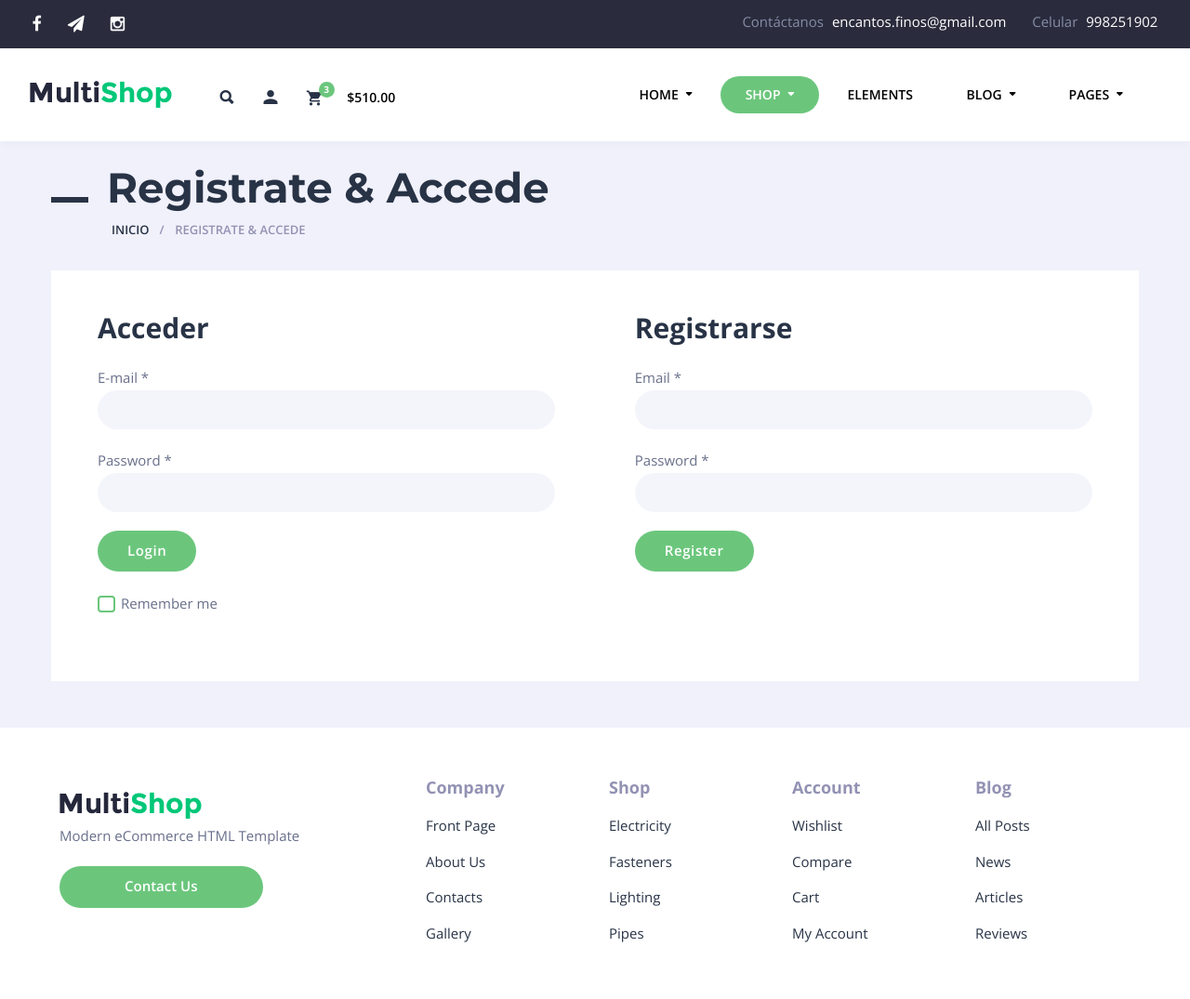
After one commit to Elsa-Cotrina/encantos-finos, a Django app: page /usuario/add in a window 1280 px wide. The commit adds this page. Shown: the whole page at 93% size. Run offline with Django 3.2, Linux system fonts and the light colour scheme; grey boxes labelled with a size stand in for pictures from a placeholder-image service; some libraries are stand-ins or nearby versions; some web fonts are replaced.

Commit message:
usuario logout

```diff
--- a/proyecto/proyecto/settings.py
+++ b/proyecto/proyecto/settings.py
@@ -133,8 +133,6 @@ DEFAULT_AUTO_FIELD = 'django.db.models.BigAutoField'
 # MEDIA_ROOT = os.path.join(BASE_DIR,'media')
 # MEDIA_URL = '/media/'
 
-
-
 cloudinary.config(
   cloud_name = "deskg6uru",
   api_key = "636214487824196",
--- /dev/null
+++ b/proyecto/web/templates/cuenta.html
@@ -0,0 +1,6 @@
+{% extends 'layout.html' %}
+{% block content %}
+<div class="cont maincont">
+    <h1 class="maincont-ttl">Bienvenido {{user.username}}</h1>
+</div>
+{% endblock %}
--- a/proyecto/web/templates/includes/header.html
+++ b/proyecto/web/templates/includes/header.html
@@ -1,7 +1,8 @@
+{% load static %}
 <div class="site-header">
 
     <p class="h-logo">
-        <a href="index.html"><img src="img/logo.png" alt="MultiShop"></a>
+        <a href="/"><img src="{% static 'img/logo.png' %}" alt="MultiShop"></a>
     </p><!--
 No Space
 --><div class="h-shop">
@@ -14,27 +15,17 @@ No Space
 
     <ul class="h-shop-links">
         <li class="h-search-btn" id="h-search-btn"><i class="ion-search"></i></li>
-        <li class="h-shop-icon h-wishlist">
-            <a title="Wishlist" href="wishlist.html">
-                <i class="ion-heart"></i>
-                <span>5</span>
-            </a>
-        </li>
-        <li class="h-shop-icon h-compare">
-            <a title="Compare List" href="compare.html">
-                <i class="ion-arrow-swap"></i>
-                <span>2</span>
-            </a>
-        </li>
         <li class="h-shop-icon h-profile">
-            <a href="auth.html" title="My Account">
+            <a href="{% url 'web:cuenta' %}" title="Mi cuenta">
                 <i class="ion-android-person"></i>
             </a>
             <ul class="h-profile-links">
-                <li><a href="auth.html">Login / Registration</a></li>
-                <li><a href="cart.html">Cart</a></li>
-                <li><a href="compare.html">Compare</a></li>
-                <li><a href="wishlist.html">Wishlist</a></li>
+                {% if user.is_authenticated %}
+                    <li><a href="{% url 'web:usuariologout' %}">Cerrar sesion</a></li>
+                {% else %}
+                    <li><a href="{% url 'web:usuariologin' %}">Acceder / Registrarse</a></li>
+                {% endif %}
+                    <li><a href="{% url 'web:carrito' %}">Carrito de compras</a></li>
             </ul>
         </li>
 
--- a/proyecto/web/templates/layout.html
+++ b/proyecto/web/templates/layout.html
@@ -30,20 +30,17 @@
 </head>
 <body>
     <div id="page" class="site">
-
         {% include 'includes/navBar.html' %}
         {% include 'includes/header.html' %}
-
         <div id="content" class="site-content">
             <div id="primary" class="content-area">
                 <main id="main" class="site-main">
-             {% block content %}
+                    {%block content %}
                     {% endblock %}
                 </main><!-- #main -->
             </div><!-- #primary -->
 
         </div><!-- #content -->
-
         {% include 'includes/footer.html' %}
         {% include 'includes/modals.html' %}
     </div><!-- #page -->
--- /dev/null
+++ b/proyecto/web/templates/login.html
@@ -0,0 +1,57 @@
+{% extends 'layout.html' %}
+{% block content %}
+<div class="cont maincont">
+    <h1 class="maincont-ttl">Registrate & Accede</h1>
+    <ul class="b-crumbs">
+        <li><a href="index.html">Inicio</a></li>
+        <li>Registrate & Accede</li>
+    </ul>
+    <article class="page-cont">
+        <div class="page-styling">
+
+            <div class="auth-wrap">
+                <div class="auth-col">
+                    <h2>Acceder</h2>
+                    <form method="post" class="login" action="{% url 'web:usuariologin' %}">
+                        {% csrf_token %}
+                        <p>
+                            <label for="username">E-mail <span class="required">*</span></label>
+                            <input type="text" id="username" name="usuario">
+                        </p>
+                        <p>
+                            <label for="password">Password <span class="required">*</span></label>
+                            <input type="password" id="password" name="password">
+                        </p>
+                        <p class="auth-submit">
+                            <input type="submit" value="Login">
+                            <input type="checkbox" id="rememberme" value="forever">
+                            <label for="rememberme">Remember me</label>
+                        </p>
+                        <p class="auth-lost_password">
+                           <label for="alert-danger">{{mensaje_error}}</label>
+                        </p>
+                    </form>
+                </div>
+                <div class="auth-col">
+                    <h2>Registrarse</h2>
+                    <form method="post" class="register">
+                        {% csrf_token %}
+                        <p>
+                            <label for="reg_email">Email <span class="required">*</span></label>
+                            <input type="email" id="reg_email" name="usuario">
+                        </p>
+                        <p>
+                            <label for="reg_password">Password <span class="required">*</span></label>
+                            <input type="password" id="reg_password" name="password">
+                        </p>
+                        <p class="auth-submit">
+                            <input type="submit" value="Register">
+                        </p>
+                    </form>
+                </div>
+            </div>
+
+        </div>
+    </article>
+</div>
+{% endblock %}
--- a/proyecto/web/urls.py
+++ b/proyecto/web/urls.py
@@ -13,5 +13,9 @@ urlpatterns = [
     path('carrito', views.carrito , name='carrito'),
     path('carrito/add/<int:producto_id>',views.agregar_carrito, name='carritoadd'),
     path('carrito/del/<int:producto_id>',views.eliminar_carrito,name='carritodel'),
-    path('carrito/clear', views.limpiar_carrito,name='carritoclear')
+    path('carrito/clear', views.limpiar_carrito,name='carritoclear'),
+    path('usuario/add',views.crear_usuario,name='usuarioadd'),
+    path('cuenta', views.cuenta_usuario,name='cuenta'),
+    path('login',views.login_usuario,name='usuariologin'),
+    path('logout',views.logout_usuario,name='usuariologout')
 ]
--- a/proyecto/web/views.py
+++ b/proyecto/web/views.py
@@ -61,7 +61,6 @@ def productos_por_nombre(request):
 """ esto es para encontrar un solo producto """
 def producto(request,producto_id):
     obj_producto = Producto.objects.get(pk=producto_id)
-    print(obj_producto)
     context = {
         'producto':obj_producto
     }
@@ -99,3 +98,48 @@ def limpiar_carrito(request):
     carrito.clear()
 
     return render(request, 'carrito.html')
+
+""" VISTAS  PARA CLIENTES """
+from django.contrib.auth.models import User
+from django.contrib.auth import login,logout,authenticate
+from django.contrib.auth.decorators import login_required
+from .models import Cliente
+from django.shortcuts import redirect
+
+def crear_usuario(request):
+    if request.method == 'POST':
+        data_usuario = request.POST['usuario']
+        data_password = request.POST['password']
+
+        usuario = User.objects.create_user(username= data_usuario,password=data_password)
+        if usuario is not None:
+            login(request,usuario)
+            return redirect('/cuenta')
+
+    return render(request,'login.html')
+
+def login_usuario(request):
+    context = {}
+    if request.method == 'POST':
+        data_usuario = request.POST['usuario']
+        data_password = request.POST['password']
+
+        usuario = authenticate(request,username=data_usuario,password=data_password)
+        if usuario is not None:
+            login(request,usuario)
+            return redirect('/cuenta')
+        else:
+            context = {
+                'mensaje_error' : 'Intentalo de nuevo'
+            }
+    return render(request,'login.html',context)
+
+
+@login_required(login_url='/login')
+def cuenta_usuario(request):
+    return render(request,'cuenta.html')
+
+@login_required(login_url='/login')
+def logout_usuario(request):
+    logout(request)
+    return redirect('/cuenta')
```
Also changed, not shown: proyecto/web/models.py (+14 -0 lines), proyecto/web/templates/index.html (+8 -30 lines), proyecto/web/migrations/0002_auto_20231123_1057.py (added). Lines whose indentation alone changed are shown as unchanged.
